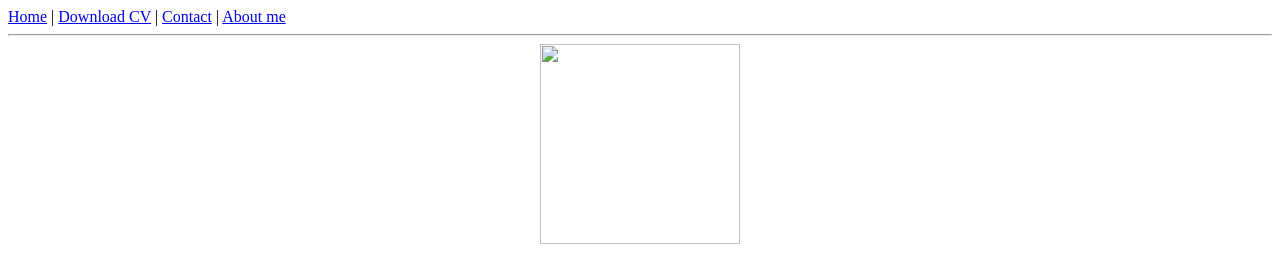
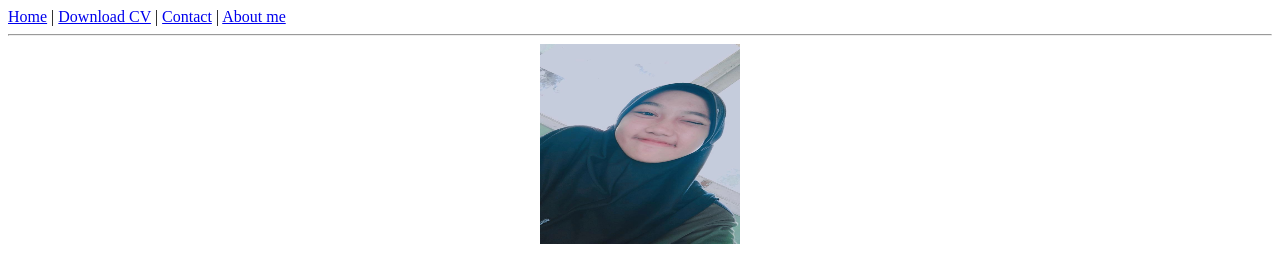
Before and after one commit to CitraPuspitaDewi/project-citra-1, a plain HTML site: page index.html in a window 1280 px wide. Shown: the top 266 px of the page. Drawn offline with Linux system fonts and the light colour scheme.

Commit message:
Update index.html

```diff
--- a/index.html
+++ b/index.html
@@ -18,7 +18,7 @@
     <hr />
 
     <header style="text-align: center;">
-        <image src="saya\saya.jpg" width="200" height="200" style="border-radius: 50;"/>
+        <image src="saya/saya.jpeg" width="200" height="200" style="border-radius: 50;"/>
         <h1>Citra Sri Puspita Dewi</h1>
         <p>(web Developer)</p>
     </header>
```
